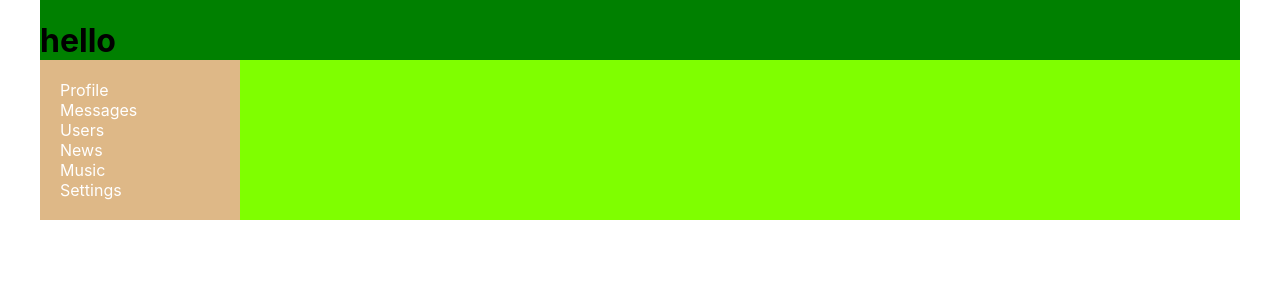
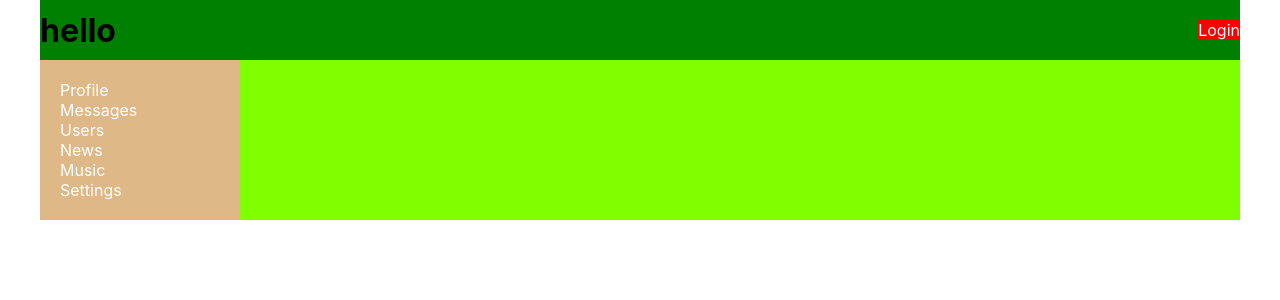
Before and after one commit to marodi-mykhailo/react-redux-typescript-SocialNetwork, a React (Create React App) app: page / in a window 1280 px wide. Shown: the top 300 px of the page. Built offline with nearby package versions, Linux system fonts and the light colour scheme; no server answers.

Commit message:
work with cookie, created simple auth function /61

```diff
--- a/src/App.tsx
+++ b/src/App.tsx
@@ -1,12 +1,14 @@
 import React from 'react';
 import styles from './App.module.css'
-import Head from "./components/Header/Header";
+import Header from "./components/Header/Header";
 import NavBar from "./components/NavBar/NavBar";
 import Profile from "./components/Profile/Profile";
 import {Route} from 'react-router-dom';
 import DialogsContainer from "./components/Dialogs/DialogsContainer";
 import UsersContainer from "./components/Users/UsersContainer";
 import ProfileContainer from "./components/Profile/ProfileContainer";
+import HeaderContaine from "./components/Header/HeaderContainer";
+import HeaderContainer from "./components/Header/HeaderContainer";
 
 type AppPropsType = {}
 
@@ -15,7 +17,7 @@ function App(props: AppPropsType) {
 
         <div>
             <div className={styles.appWrapper}>
-                <Head/>
+                <HeaderContainer/>
                 <NavBar/>
                 <div className={styles.appWrapperContent}>
                     <Route path='/dialogs'
--- a/src/components/Header/Header.module.css
+++ b/src/components/Header/Header.module.css
@@ -1,4 +1,18 @@
 .header {
     grid-area: h;
     background-color: green;
+    display: flex;
+    justify-content: space-between;
+    align-items: center;
+
 }
+.header h1{
+    margin: 0;
+    display: inline-block;
+}
+.auth {
+    float: right;
+    color: white;
+    background: red;
+    cursor: pointer;
+}
--- a/src/components/Header/Header.tsx
+++ b/src/components/Header/Header.tsx
@@ -1,12 +1,26 @@
 import React from "react";
 import styles from './Header.module.css';
+import {NavLink} from "react-router-dom";
 
-const Head = () => {
+type headerPropsType = {
+    userLogin: string | null
+    isAuth: boolean
+}
+
+const Header = (props: headerPropsType) => {
     return (
         <header className={styles.header}>
-            <div><h1>hello</h1></div>
+            <h1>hello</h1>
+
+            {props.isAuth
+                ? <div className={styles.auth}>{props.userLogin}</div>
+                : <NavLink to={'/login'}>
+                    <div className={styles.auth}>Login</div>
+                </NavLink>
+            }
+
         </header>
     )
 }
 
-export default Head;
+export default Header;
--- /dev/null
+++ b/src/components/Header/HeaderContainer.tsx
@@ -0,0 +1,40 @@
+import React from "react";
+import Header from "./Header";
+import {connect} from "react-redux";
+import axios from 'axios'
+import {AppStateType} from "../../redux/redux-store";
+import {authInitialStateType, setUserData} from "../../redux/authReducer";
+
+type headerContaineType = {
+    userLogin: string | null
+    isAuth: boolean
+    setUserData: (userData: authInitialStateType) => void
+}
+
+class HeaderContainer extends React.Component<headerContaineType> {
+    componentDidMount() {
+        axios.get('https://social-network.samuraijs.com/api/1.0/auth/me', {withCredentials: true})
+            .then(response => {
+                if(response.data.resultCode === 0){
+                    debugger
+                    this.props.setUserData(response.data.data)
+                }
+
+        })
+
+    }
+
+    render() {
+        return <Header userLogin={this.props.userLogin} isAuth={this.props.isAuth}/>
+    }
+}
+
+const mapStateToProps = (state: AppStateType) => {
+    return {
+        userLogin: state.auth.login,
+        isAuth: state.auth.isAuth
+    }
+}
+
+
+export default connect(mapStateToProps, {setUserData})(HeaderContainer)
--- a/src/components/Profile/ProfileContainer.tsx
+++ b/src/components/Profile/ProfileContainer.tsx
@@ -39,7 +39,6 @@ class ProfileContainer extends React.Component<ProfileContainerPropsType> {
             this.props.setProfile(response.data)
             this.props.setProfileIsFetching(false)
         })
-        debugger
     }
 
     render() {
--- /dev/null
+++ b/src/redux/authReducer.ts
@@ -0,0 +1,41 @@
+const SET_USER_DATA = "SET_USER_DATA"
+
+export type authInitialStateType = {
+    id: number | null
+    login: string | null
+    email: string | null
+    isAuth: boolean
+}
+
+const authInitialState: authInitialStateType = {
+    id: null,
+    login: null,
+    email: null,
+    isAuth: false
+}
+
+type authActionType = ReturnType<typeof setUserData>
+
+
+const authReducer = (state = authInitialState, action: authActionType) => {
+    switch (action.type) {
+        case SET_USER_DATA: {
+            return {
+                ...state,
+                ...action.userData,
+                isAuth:true
+            }
+        }
+        default:
+            return state
+    }
+}
+
+
+export const setUserData = (userData: authInitialStateType) => ({
+        type: SET_USER_DATA,
+        userData
+    } as const
+)
+
+export default authReducer;
--- a/src/redux/dialogsReducer.ts
+++ b/src/redux/dialogsReducer.ts
@@ -35,7 +35,7 @@ let initialState: InitialDialogState = {
     newMessageBody: ""
 }
 
-const dialogsReducer = (state = initialState, action: any) => {
+const dialogsReducer = (state = initialState, action: ActionsDialogsTypes) => {
     switch (action.type) {
         case UPDATE_NEW_MESSAGE_BODY:
             return {...state, newMessageBody: action.body}
--- a/src/redux/redux-store.ts
+++ b/src/redux/redux-store.ts
@@ -2,12 +2,14 @@ import {combineReducers, createStore} from "redux";
 import profileReducer from "./profileReducer";
 import dialogsReducer from "./dialogsReducer";
 import usersReducer from "./usersReducer";
+import authReducer from "./authReducer";
 
 
 let reducers = combineReducers({
     profilePage: profileReducer,
     dialogsPage: dialogsReducer,
     usersPage: usersReducer,
+    auth: authReducer
 })
 
 
```
